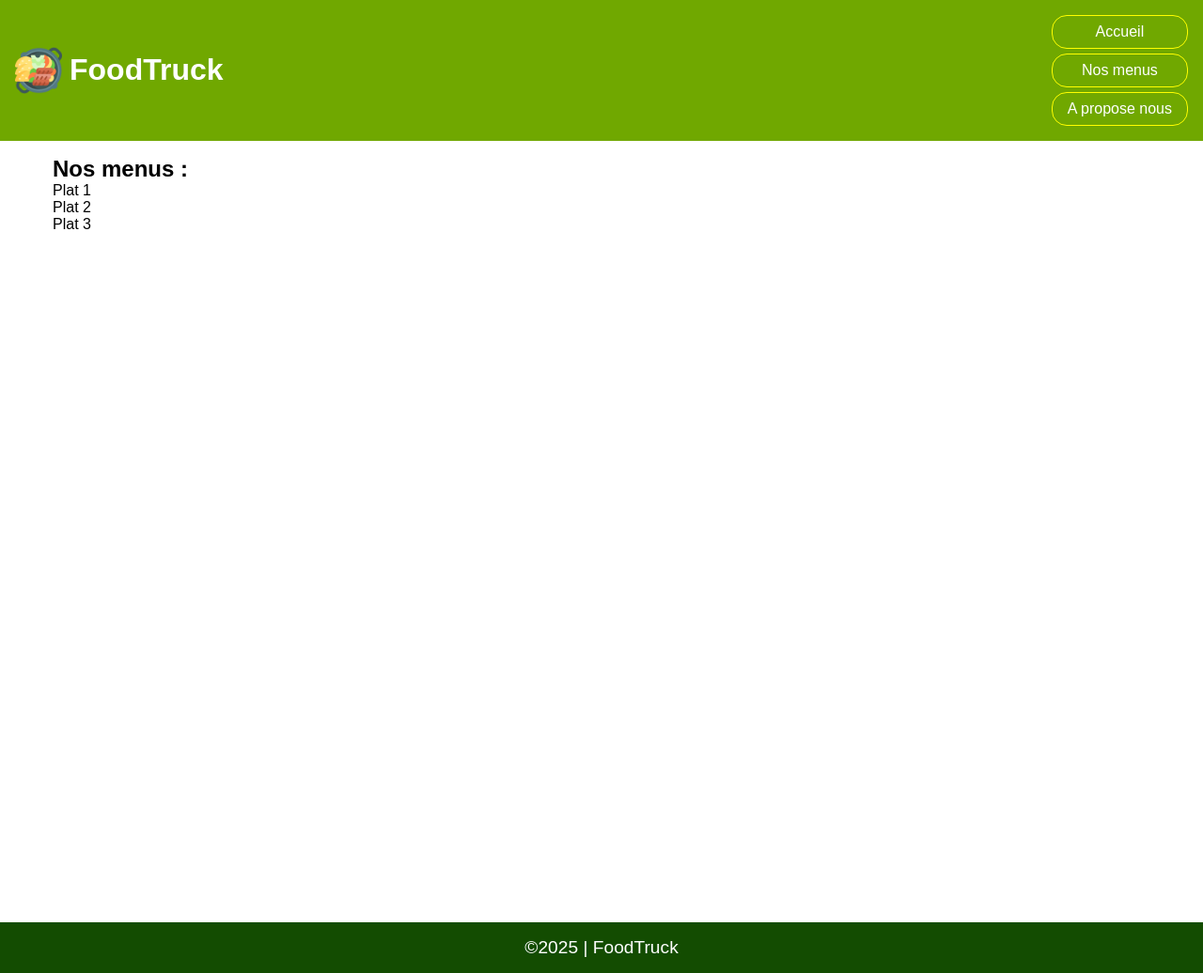
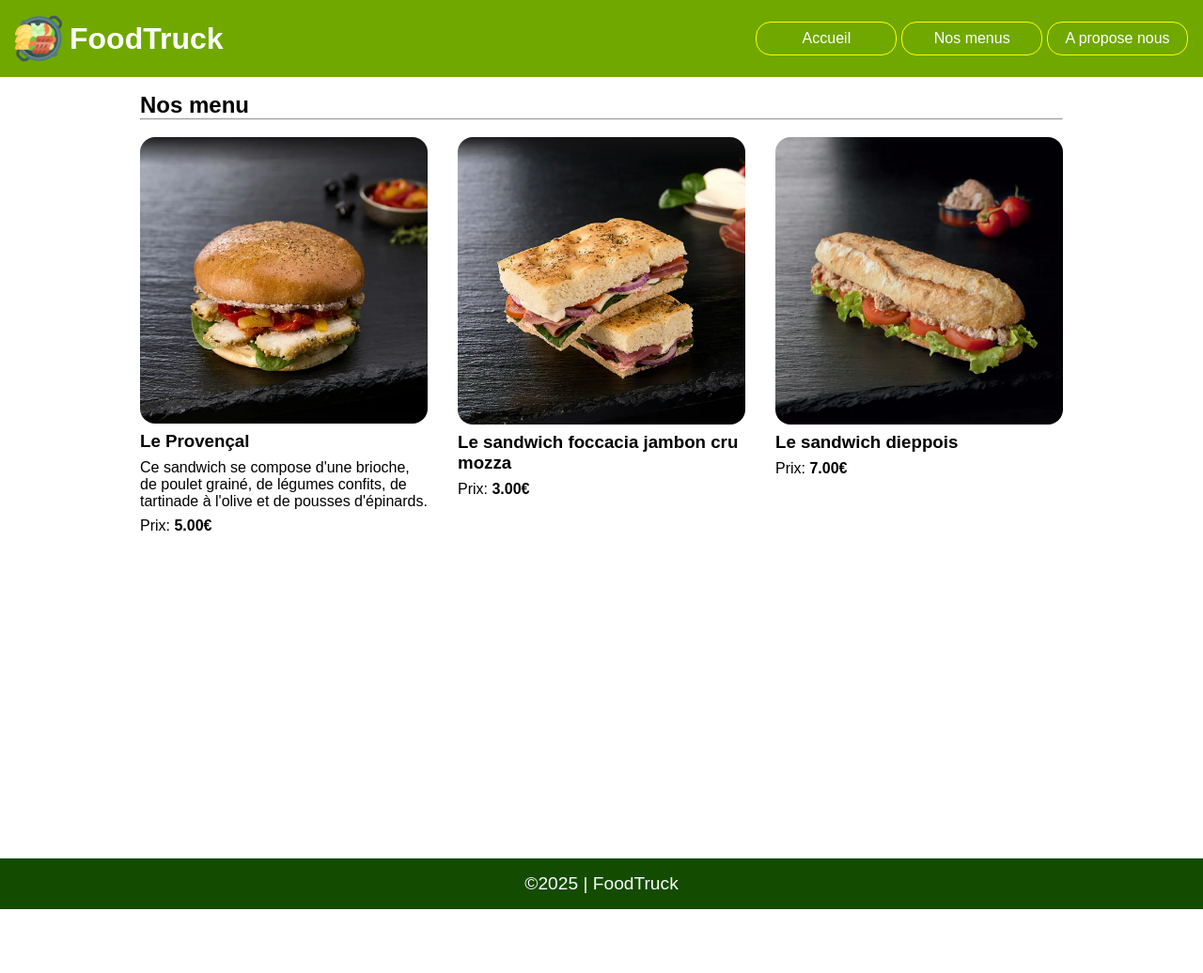
Before and after one commit to btkdevkh/tuts-btkdevkh, a PHP site: page /menu.html in a window 1280 px wide. Shown: the whole page at 94% size. After the commit the page ends 968 px from the top, so only its background shows below. Run offline with PHP 8.4, Linux system fonts and the light colour scheme.

Commit message:
HTML5/CSS3: course done

```diff
--- /dev/null
+++ b/cours/html-css/css/menu.style.css
@@ -0,0 +1,31 @@
+.menu-container img {
+  width: 100%;
+  border-radius: 1rem;
+}
+
+.menu-container {
+  display: flex;
+  flex-direction: column;
+  gap: 2rem;
+}
+
+.menu-item {
+  display: flex;
+  flex-direction: column;
+  gap: 0.5rem;
+}
+
+/* Media Queries */
+@media screen and (min-width: 737px) {
+  .menu-container {
+    flex-direction: row;
+  }
+
+  .menu-item {
+    width: 100%;
+  }
+
+  .menu-container hr {
+    display: none;
+  }
+}
--- a/cours/html-css/css/style.css
+++ b/cours/html-css/css/style.css
@@ -6,6 +6,7 @@
 }
 
 body {
+  min-width: 420px;
   font-family: Arial, Helvetica, sans-serif;
 }
 
@@ -62,7 +63,7 @@ nav ul li {
 /* Container */
 .container {
   min-height: 100vh;
-  max-width: 1200px;
+  max-width: 1014px;
   margin: 1rem auto;
   padding: 0 1rem;
 }
@@ -80,7 +81,7 @@ aside {
   border-radius: 1rem;
 
   display: flex;
-  flex-direction: column;
+  justify-content: center;
   gap: 1rem;
 }
 
@@ -111,3 +112,22 @@ footer {
   text-align: center;
   font-size: 1.2rem;
 }
+
+/* Media Queries */
+@media screen and (min-width: 737px) {
+  nav ul {
+    flex-direction: row;
+  }
+  nav ul li {
+    width: 150px;
+  }
+
+  /* Hero */
+  #hero-container {
+    height: 400px;
+  }
+  .hero img {
+    height: 100%;
+    object-fit: cover;
+  }
+}
--- a/cours/html-css/menu.html
+++ b/cours/html-css/menu.html
@@ -5,6 +5,7 @@
     <meta name="viewport" content="width=device-width, initial-scale=1.0" />
     <link rel="shortcut icon" href="./img/favicon.ico" type="image/x-icon" />
     <link rel="stylesheet" href="./css/style.css" />
+    <link rel="stylesheet" href="./css/menu.style.css" />
     <title>Nos menus | FoodTrack</title>
   </head>
   <body>
@@ -28,13 +29,38 @@
 
     <div class="container">
       <main class="menus">
-        <h2>Nos menus :</h2>
+        <h2>Nos menu</h2>
+        <hr />
+        <br />
 
-        <ul>
-          <li>Plat 1</li>
-          <li>Plat 2</li>
-          <li>Plat 3</li>
-        </ul>
+        <div class="menu-container">
+          <!-- Menu 1 -->
+          <div class="menu-item">
+            <img src="./img/menu/provencal.png" alt="le provençal" />
+            <h3>Le Provençal</h3>
+            <p>
+              Ce sandwich se compose d'une brioche, de poulet grainé, de légumes
+              confits, de tartinade à l'olive et de pousses d'épinards.
+            </p>
+            <div>Prix: <strong>5.00€</strong></div>
+          </div>
+          <hr />
+
+          <!-- Menu 2 -->
+          <div class="menu-item">
+            <img src="./img/menu/foccacia.png" alt="foccacia" />
+            <h3>Le sandwich foccacia jambon cru mozza</h3>
+            <div>Prix: <strong>3.00€</strong></div>
+          </div>
+          <hr />
+
+          <!-- Menu 3 -->
+          <div class="menu-item">
+            <img src="./img/menu/dieppois.png" alt="dieppois" />
+            <h3>Le sandwich dieppois</h3>
+            <div>Prix: <strong>7.00€</strong></div>
+          </div>
+        </div>
       </main>
     </div>
 
```
Also changed, not shown: cours/html-css/index.html (+54 -1 lines), cours/html-css/img/menu/dieppois.png (added), cours/html-css/img/menu/foccacia.png (added), cours/html-css/img/menu/provencal.png (added).
